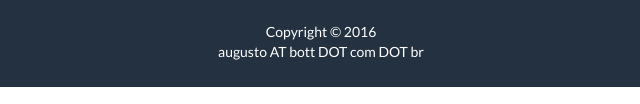
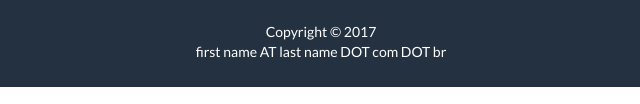
Before and after one commit to augustobott/augustobott.github.io, a website: page index.html in a window 1280 px wide. Shown: the part 3048-3152 px from the top of the page, 319-959 px from the left. Drawn offline with nearby package versions, Linux system fonts and the light colour scheme.

Commit message:
Update index.html

```diff
--- a/index.html
+++ b/index.html
@@ -307,10 +307,10 @@
             <div class="container">
                 <div class="row">
                     <div class="col-lg-12">
-                        Copyright &copy; 2016
+                        Copyright &copy; 2017
                     </div>
                     <div class="col-lg-12">
-                        augusto AT bott DOT com DOT br
+                        first name AT last name DOT com DOT br
                     </div>
                 </div>
             </div>
```
